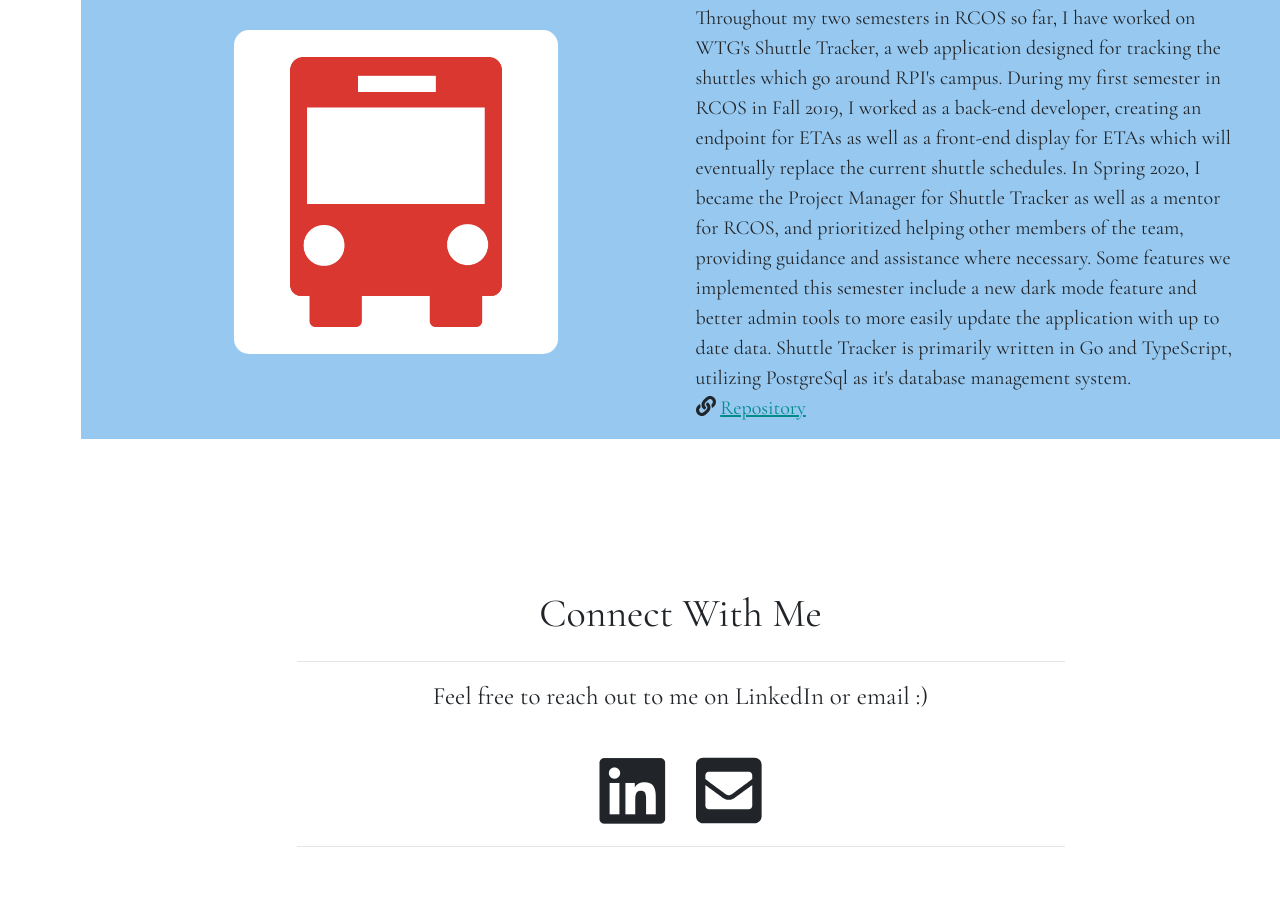
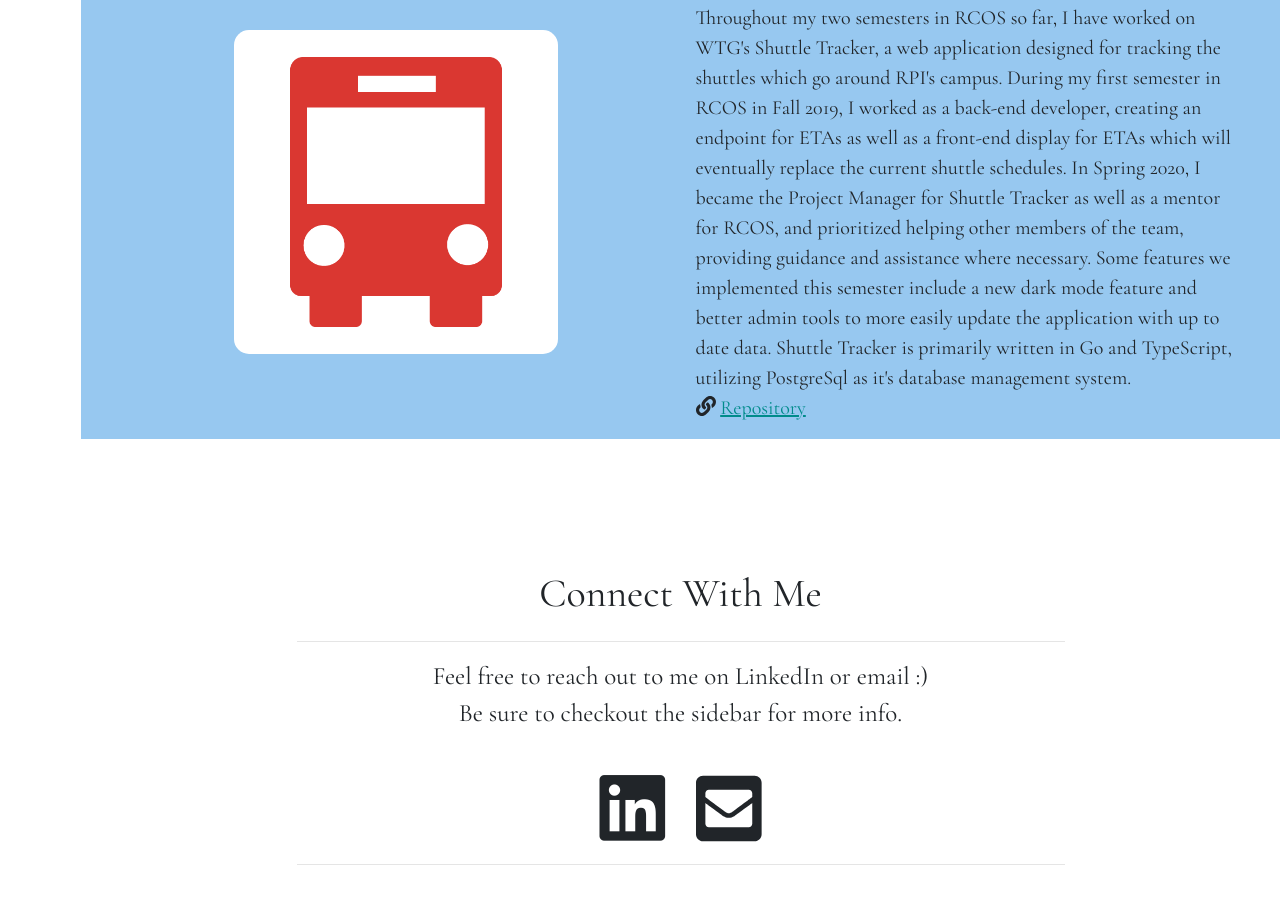
Before and after one commit to seandheffernan/personalWebsite, a plain HTML site: page index.html in a window 1280 px wide. Shown: the part 7018-7932 px from the top of the page. Drawn offline with nearby package versions, Linux system fonts and the light colour scheme.

Commit message:
Added more info to website to draw attention to information on the sidebar

```diff
--- a/index.html
+++ b/index.html
@@ -380,10 +380,11 @@
 				</li>
 				<li id="slide6">
 					<div class="container">
-						<h2 class="slideHeader" style="padding-top: 150px;">Connect With Me</h2>
+						<h2 class="slideHeader" style="padding-top: 130px;">Connect With Me</h2>
 						<div id="contactPitch">
 							<hr>
-							Feel free to reach out to me on LinkedIn or email :) <br><br>
+							Feel free to reach out to me on LinkedIn or email :) <br>
+							Be sure to checkout the sidebar for more info.<br><br>
 							<a href="https://www.linkedin.com/in/seandheffernan/"><i class="fab fa-linkedin fa-3x contactButton"></i></a>&emsp;
 							<a href="mailto:seandheffernan@gmail.com" target="_blank"><i class="fas fa-envelope-square fa-3x contactButton"></i></a>
 							<hr>
```
